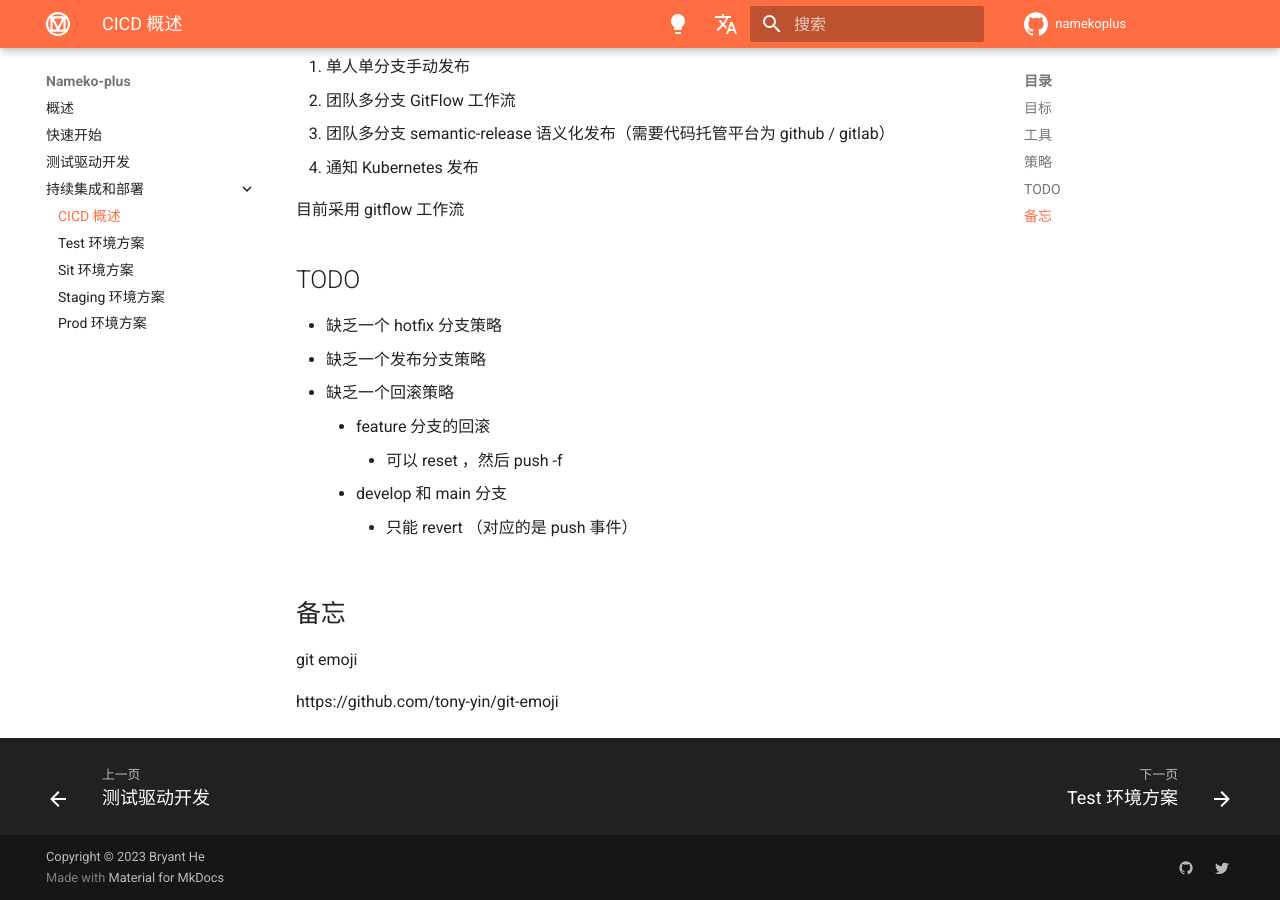
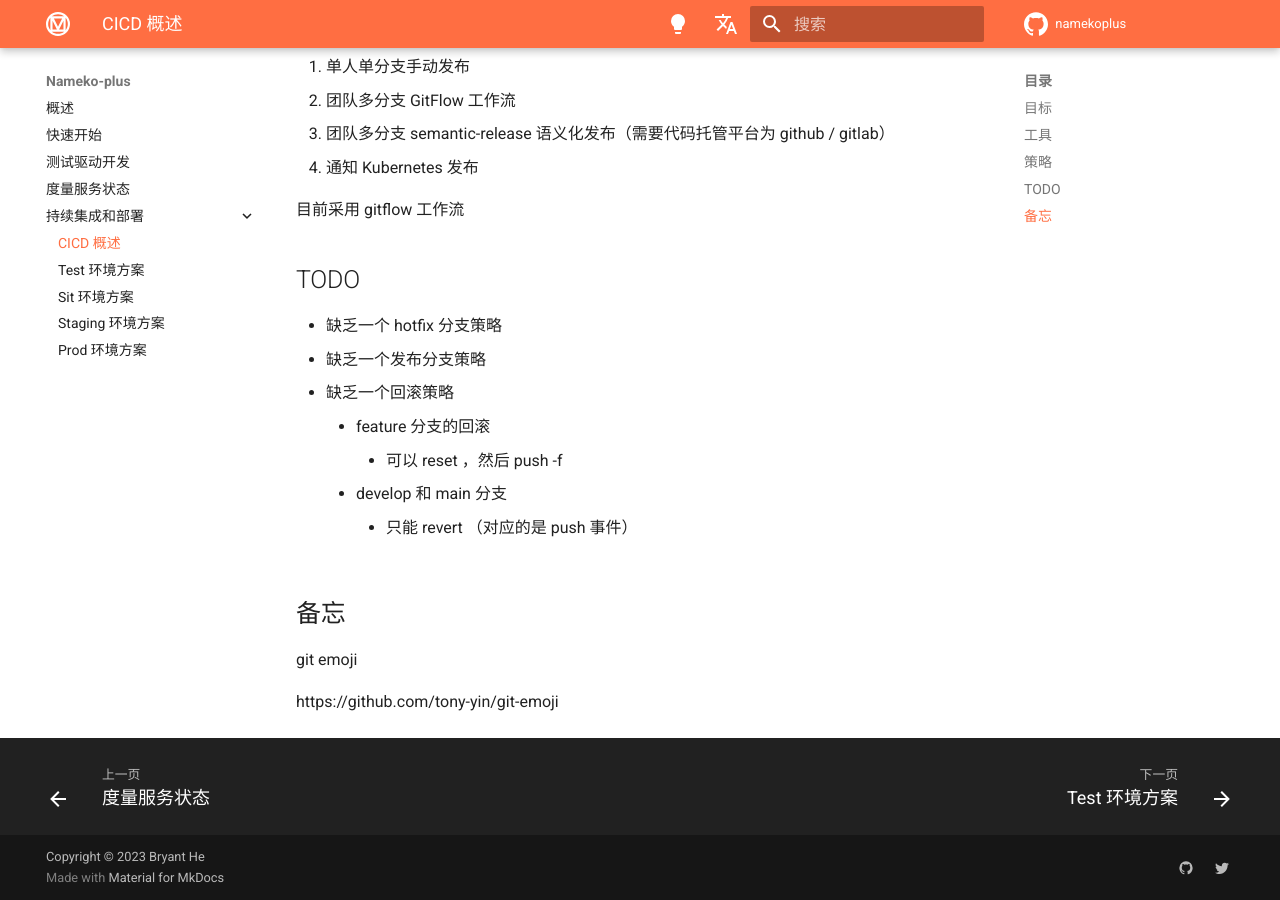
Before and after one commit to Bryanthelol/nameko-plus-doc, an MkDocs documentation site: the page built from docs/CICD 概述.md, in a window 1280 px wide and 900 px high, scrolled down 536 px. Built offline with MkDocs 1.6.1 and Material for MkDocs 9.7.7, drawn with Linux system fonts in a browser that asks for light colours; comment, search, counter and statistics services are not loaded.

Commit message:
update doc

```diff
--- /dev/null
+++ b/docs/度量服务状态.md
@@ -0,0 +1,6 @@
+---
+hide:
+  - footer
+---
+
+# 度量服务状态
--- a/mkdocs.yml
+++ b/mkdocs.yml
@@ -5,6 +5,7 @@ nav:
 - index.md
 - 快速开始.md
 - 测试驱动开发.md
+- 度量服务状态.md
 # - 项目文件结构.md
 # - 整体架构说明.md
 - 持续集成和部署:
```
